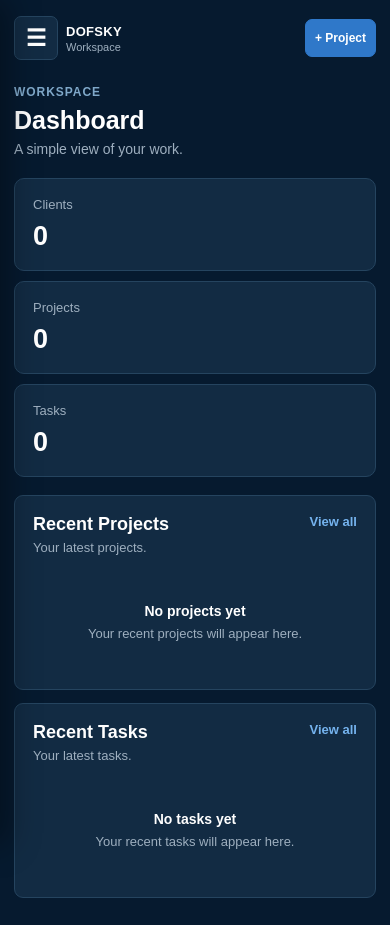
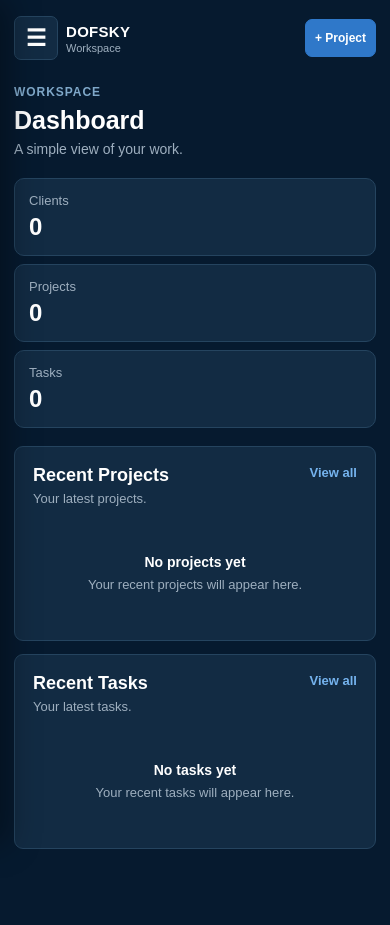
Before and after one commit to akintadedayo14-wq/DOFSKY, a website: page index.html in a window 390 px wide. After the commit the page ends 876 px from the top, so only its background shows below. Drawn offline with Linux system fonts and the light colour scheme; no server answers.

Commit message:
Improve mobile dashboard layout

```diff
--- a/styles.css
+++ b/styles.css
@@ -813,7 +813,7 @@ form {
     .mobile-brand .brand-info strong {
         color: #ffffff;
 
-        font-size: 13px;
+        font-size: 15px;
     }
 
     .mobile-brand .brand-info span {
@@ -845,7 +845,21 @@ form {
     .dashboard-overview {
         grid-template-columns: 1fr;
 
-        gap: 10px;
+        gap: 8px;
+    }
+
+    .overview-card {
+        padding: 14px;
+
+        gap: 5px;
+    }
+
+    .overview-card span {
+        font-size: 13px;
+    }
+
+    .overview-card strong {
+        font-size: 24px;
     }
 
     .panel {
```
